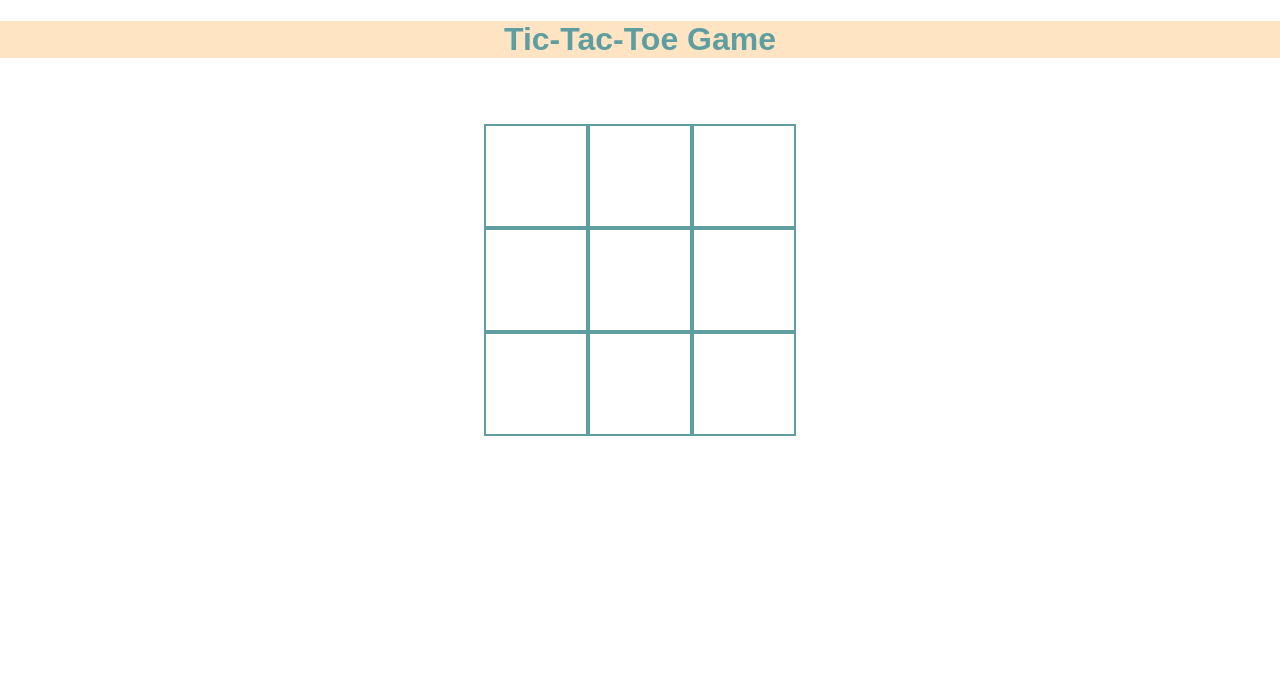
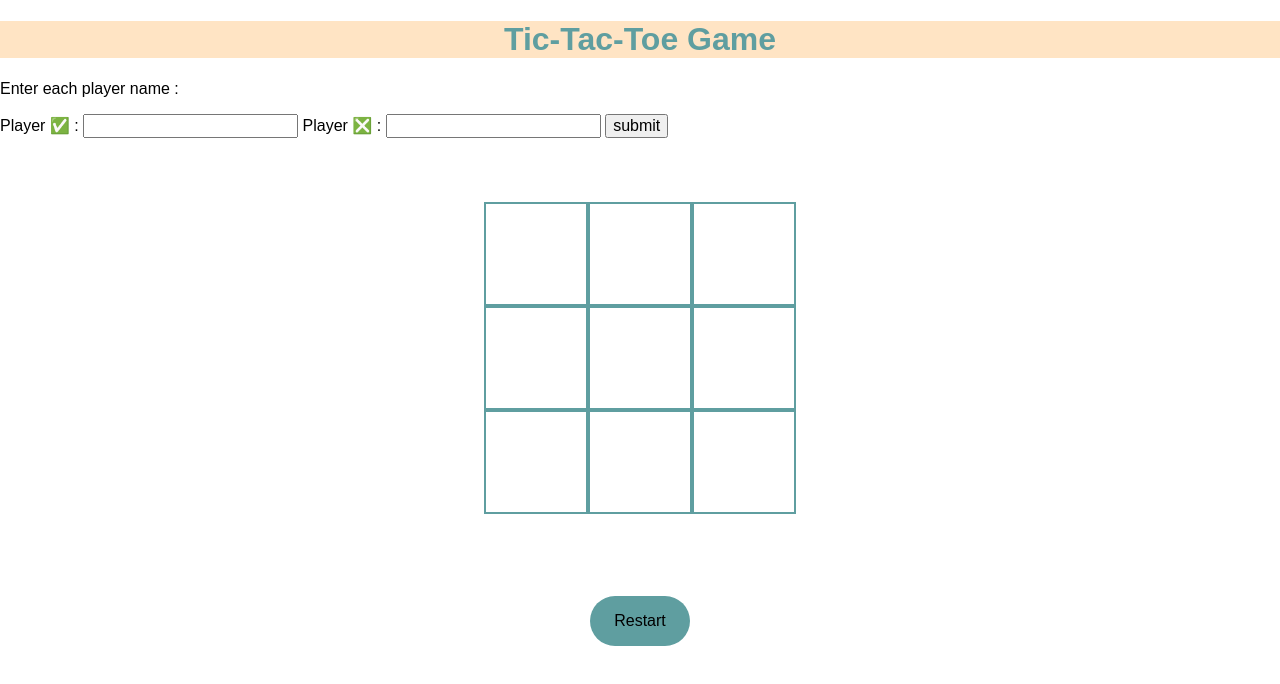
Before and after one commit to nimishgo/Tic-Tac-Toe, a website: page index.html in a window 1280 px wide. Drawn offline with nearby package versions, Linux system fonts and the light colour scheme.

Commit message:
added element for entering names

```diff
--- a/index.html
+++ b/index.html
@@ -11,6 +11,19 @@
 </head>
 <body>
     <h1 class="heading">Tic-Tac-Toe Game</h1>
+
+    <form class="formSection">
+        <p>Enter each player name : </p>
+        <div class="sectionName">
+            <label for="Name1">Player ✅ : </label>
+            <input type="text" id="Name1">
+            <label for="Name2">Player ❎ : </label>
+            <input type="text" id="Name2">
+            <input type="button" value="submit" class="submit" id="submit">
+        </div>
+    </form>
+
+    <h2 class="displayPlayers" id="displayPlayers"></h2>
 
     <div class="gameGrid" id="gameGrid">
         <div class="cells" id="cells"></div>
@@ -27,5 +40,9 @@
     <div class="restart result" id="restart">
         <h3 id="player"></h3>
     </div>
+
+    <div class="restart">
+        <button class="restartButton" id="restartButton">Restart</button>
+    </div>
 </body>
 </html>
```
